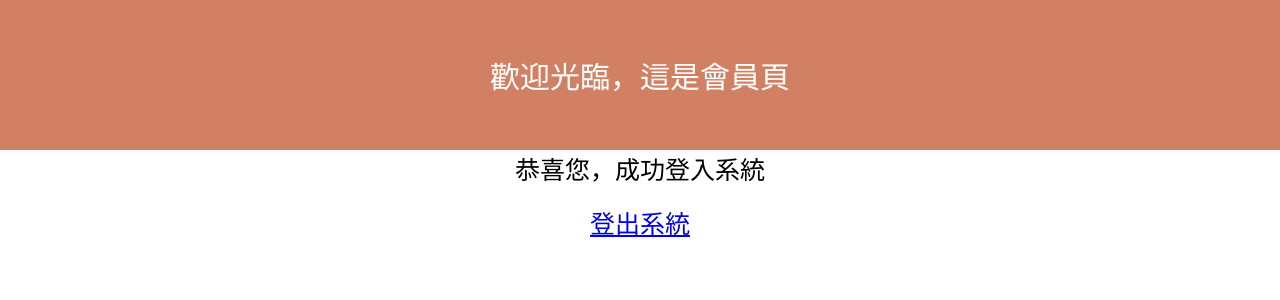
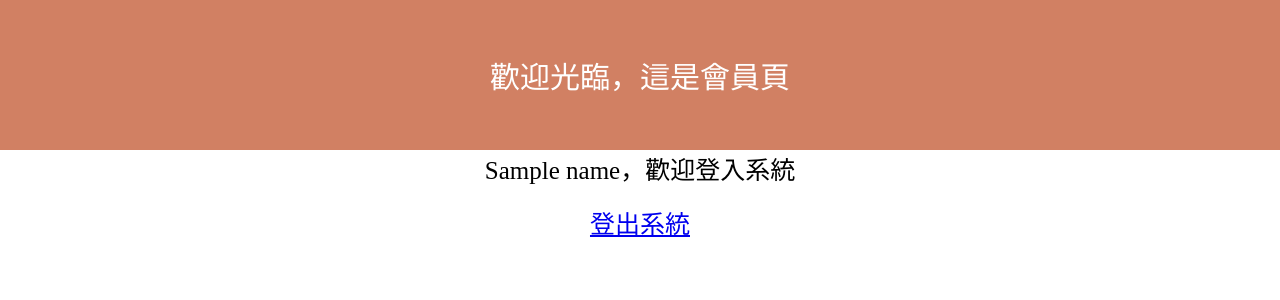
Before and after one commit to alilerlian/wehelp-assignments, a Flask app: template week-6/templates/member.html in a window 1280 px wide. Shown: the top 300 px of the page. Run offline with Flask 2, Linux system fonts and the light colour scheme; the template is opened without the code that fills it: most values are stand-ins (such as "Sample title", 1, 10 or a date in 2020).

Commit message:
Add files via upload

```diff
--- a/week-6/app.py
+++ b/week-6/app.py
@@ -50,8 +50,12 @@
     session["accountSituation"] = accountSituation  # session["欄位名稱"]=資料 儲存帳號狀態
 
     if accountSituation == True:
+        mycursor.execute("SELECT username,name FROM members")
+        memberName = dict(mycursor.fetchall())  # 取得名字 儲存名字
+        name = memberName[username]
+        session["name"] = name
         return redirect("/member")
-    elif accountSituation == False and (len(username) != 0 or len(password) != 0):
+    elif accountSituation == False and (len(username) != 0 and len(password) != 0):
         return redirect("/error?message=帳號密碼錯誤")
     elif len(username) == 0 or len(password) == 0:
         return redirect("/error?message=請輸入帳號密碼")
@@ -61,8 +65,10 @@
 @app.route("/member")  # 登入成功頁面
 def member():
     accountSituation = session["accountSituation"]  # 取得 資料=session["欄位名稱"]
+    name = session["name"]  # 取得儲存的名字
+
     if accountSituation == True:
-        return render_template("member.html")
+        return render_template("member.html", name=name)
     else:
         return redirect("/")  # 非登入狀態跳回首頁
     # return "登入成功"
--- a/week-6/templates/member.html
+++ b/week-6/templates/member.html
@@ -30,7 +30,7 @@
 
 <body style="margin:0px;font-family:Microsoft JhengHei;">
     <div class="top"><span class="title">歡迎光臨，這是會員頁</span></div>
-    <div style="text-align: center;font-size: 25px;">恭喜您，成功登入系統</div>
+    <div style="text-align: center;font-size: 25px;">{{name}}，歡迎登入系統</div>
     <br/>
     <div class="signout">
         <a href="/signout" style="font-size: 25px;">登出系統</a>
```
Also changed, not shown: week-6/sql_test.py (+15 -4 lines).
